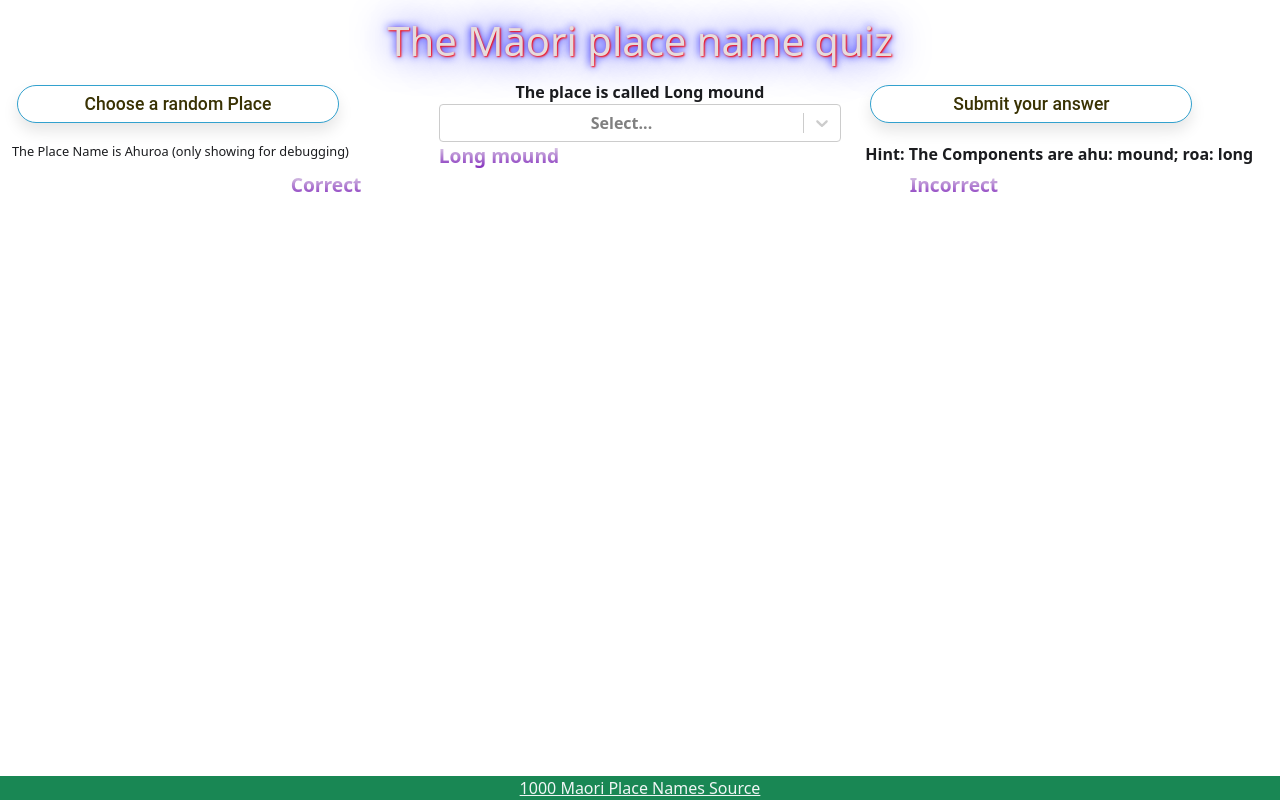
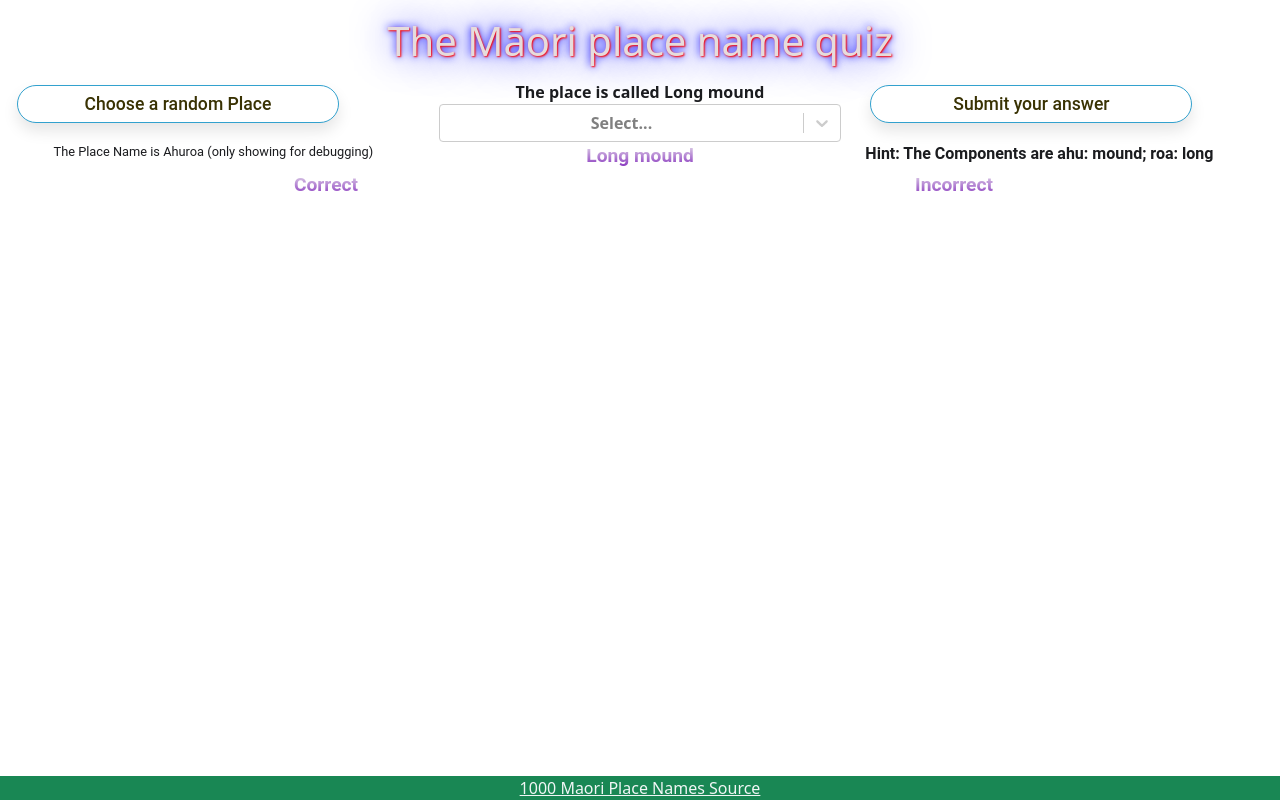
Before and after one commit to Netchicken/MaoriPlaceNames, a React (Create React App) app: page / in a window 1280 px wide. Built offline with nearby package versions, Linux system fonts and the light colour scheme.

Commit message:
css stuff

```diff
--- a/src/App.css
+++ b/src/App.css
@@ -97,7 +97,8 @@ body {
   border-radius: 18px;
   width: auto;
   font-size: 1em;
-  font-weight: bold;
+  /* font-weight: bold; */
+  font-family: "Roboto", sans-serif;
   /* color: #1b1c1f; */
   /* background-color: #eff1e6a1; */
   color: rgb(57, 50, 3);
@@ -168,25 +169,29 @@ body {
 
 .appheadercontainer {
   /* background-color: #7CA1B4; */
+  font-family: "Roboto", sans-serif;
   display: flex;
   flex-direction: column;
-  text-align: left;
+  /* text-align: left; */
   font-size: 1em;
-  font-weight: bold;
+  font-weight: bolder;
   color: #1b1c1f;
 }
 .appheadercitytext {
   /* background-color: #7CA1B4; */
+  font-family: "Roboto", sans-serif;
   display: flex;
   flex-direction: column;
-  text-align: left;
+  text-align: center;
   font-size: 0.8em;
   /* font-weight: bold; */
   color: #1b1c1f;
 }
 
 .appheadermeaningtext {
+  text-align: center;
   font-size: 1.2em;
+  font-family: "Roboto", sans-serif;
   background: -webkit-linear-gradient(#eee, rgb(119, 22, 183));
   -webkit-background-clip: text;
   -webkit-text-fill-color: transparent;
```
